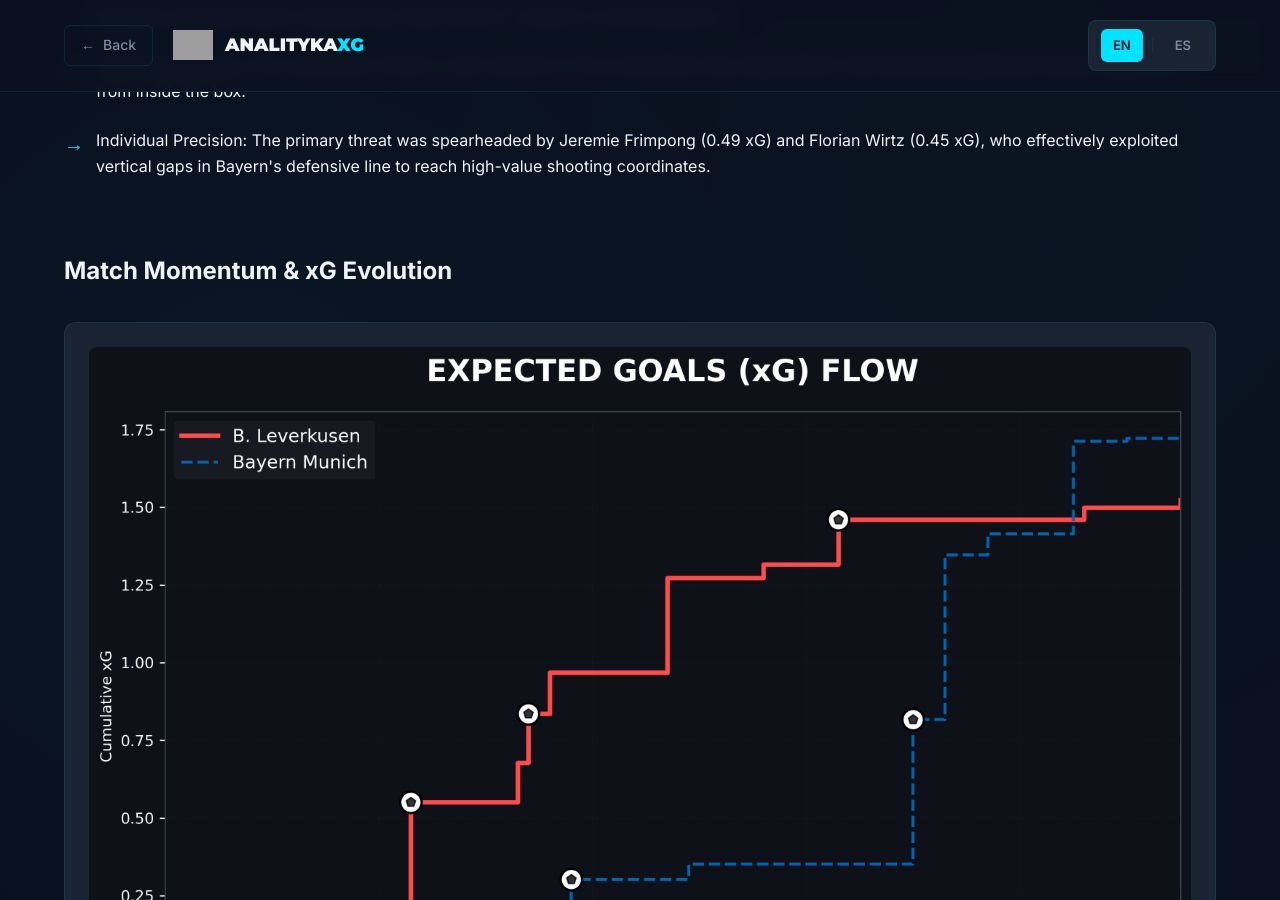
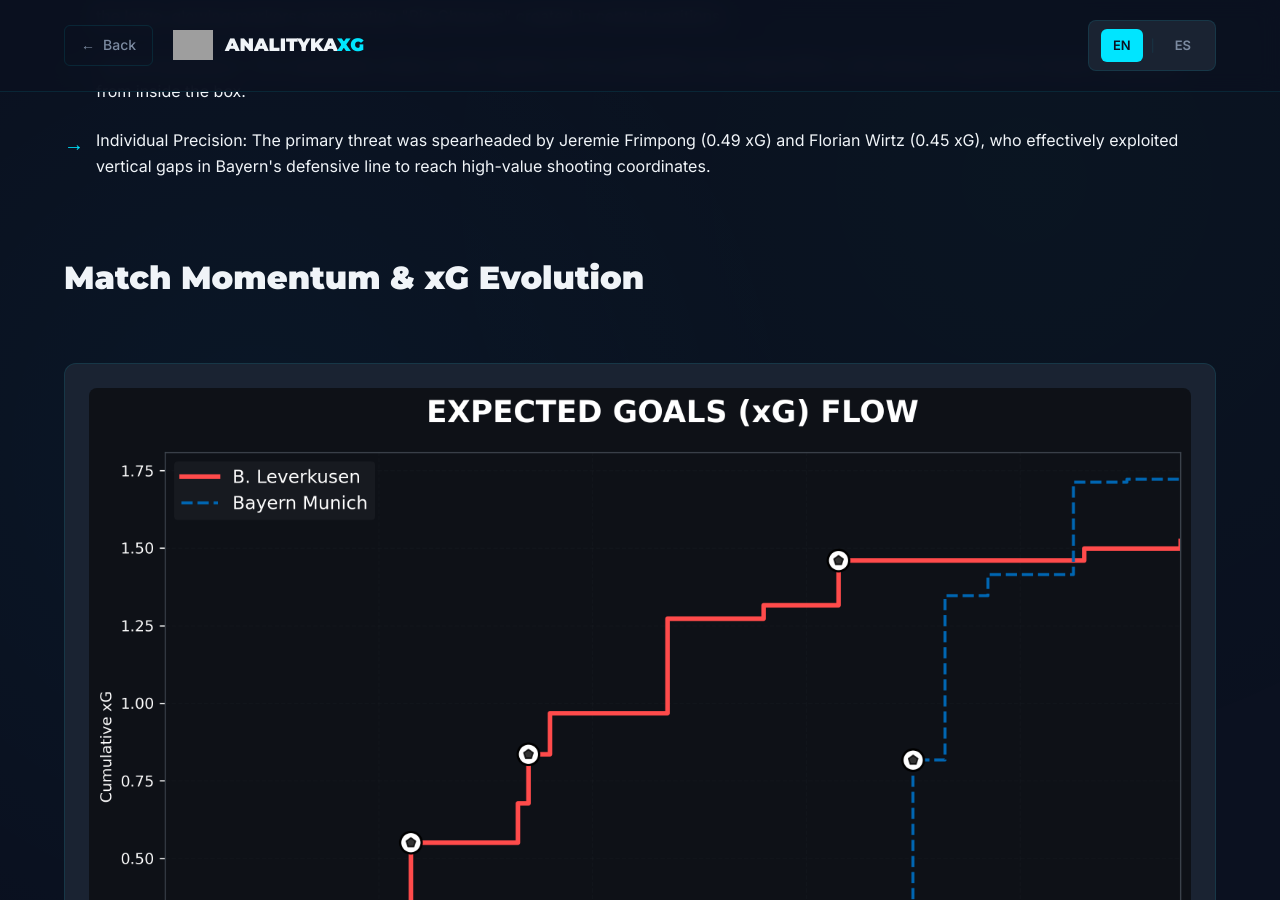
Before and after one commit to Fiallos77/analitykaXG, a Jekyll site: the page built from reports/argentina-ecuador-2024.md, in a window 1280 px wide and 900 px high, scrolled down 2433 px. Built offline with Jekyll 4.4.1, drawn with Linux system fonts in a browser that asks for light colours; grey boxes are pictures that could not be loaded.

Commit message:
Add Match Momentum section to report

```diff
--- a/reports/argentina-ecuador-2024.md
+++ b/reports/argentina-ecuador-2024.md
@@ -73,8 +73,11 @@ lang: en
         </ul>
     </div>
 
+<!-- Section 1: Match 2 -->
+    <div class="content-section">
+         <h2>Match Momentum & xG Evolution</h2>
+   </div>
  <!-- Visualization 2: XG -->
-    <h2>Match Momentum & xG Evolution</h2>
     <div class="visualization">
         <img src="{{ site.baseurl }}/assets/images/xg_flow_final_leverkusen.png" alt="Shot Map Bayern Munich vs Leverkusen">
         <p class="viz-caption">
```
